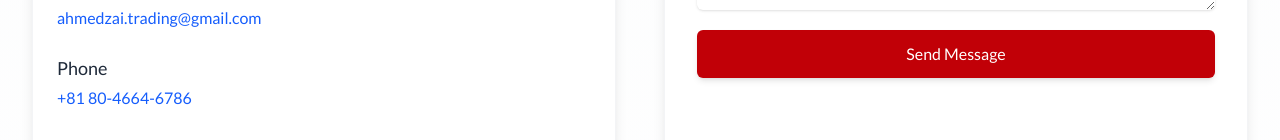
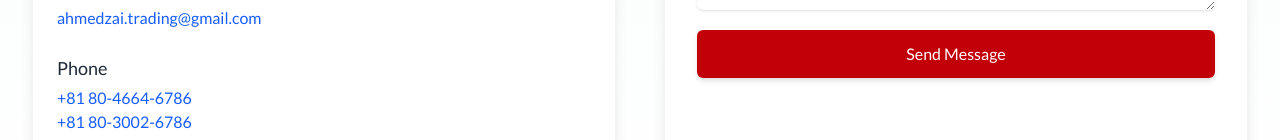
Before and after one commit to ZainJ5/ahmedzai, a Next.js app: page /contact in a window 1280 px wide. Shown: the part 803-943 px from the top of the page. Built offline with nearby package versions, Linux system fonts and the light colour scheme.

Commit message:
Update ContactSection.jsx

```diff
--- a/src/app/components/ContactSection.jsx
+++ b/src/app/components/ContactSection.jsx
@@ -100,9 +100,12 @@ export default function ContactSection() {
               </div>
               <div>
                 <h4 className="text-lg font-medium text-gray-800">Phone</h4>
-                <p className="text-gray-600 mt-1">
+                <p className="text-gray-600 mt-1 flex flex-col">
                   <a href="tel:+818046646786" className="text-blue-600 hover:text-blue-800 transition-colors">
                     +81 80-4664-6786
+                  </a>
+                  <a href="tel:+818030026786" className="text-blue-600 hover:text-blue-800 transition-colors">
+                    +81 80-3002-6786
                   </a>
                 </p>
               </div>
```
